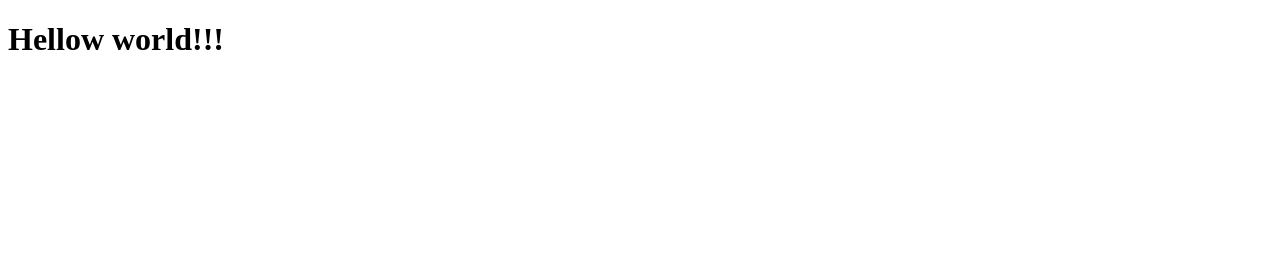
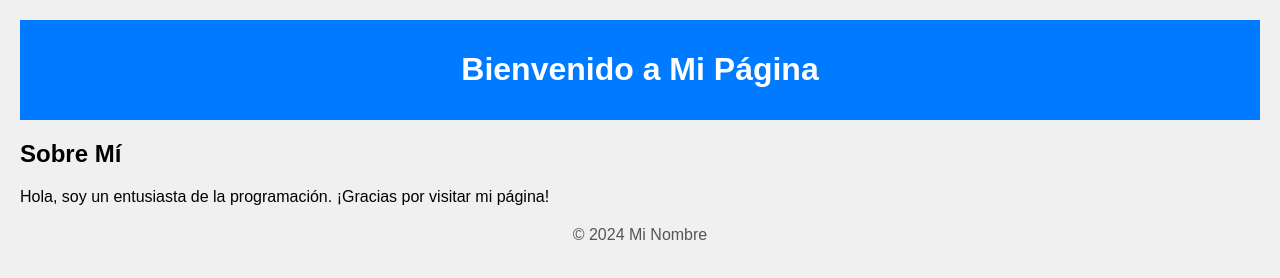
Before and after one commit to ramipizarro/infinito-vs-20000, a plain HTML site: page index.html in a window 1280 px wide. Drawn offline with Linux system fonts and the light colour scheme.

Commit message:
Update index.html

```diff
--- a/index.html
+++ b/index.html
@@ -1,12 +1,42 @@
 <!DOCTYPE html>
-<html lang="en">
+<html lang="es">
 <head>
     <meta charset="UTF-8">
-    <meta http-equiv="X-UA-Compatible" content="IE=edge">
     <meta name="viewport" content="width=device-width, initial-scale=1.0">
-    <title>Document</title>
+    <title>Mi Página en GitHub</title>
+    <style>
+        body {
+            font-family: Arial, sans-serif;
+            background-color: #f0f0f0;
+            margin: 0;
+            padding: 20px;
+        }
+        header {
+            background-color: #007BFF;
+            color: white;
+            padding: 10px 0;
+            text-align: center;
+        }
+        main {
+            margin: 20px 0;
+        }
+        footer {
+            text-align: center;
+            margin-top: 20px;
+            color: #555;
+        }
+    </style>
 </head>
 <body>
-    <h1>Hellow world!!!</h1>
+    <header>
+        <h1>Bienvenido a Mi Página</h1>
+    </header>
+    <main>
+        <h2>Sobre Mí</h2>
+        <p>Hola, soy un entusiasta de la programación. ¡Gracias por visitar mi página!</p>
+    </main>
+    <footer>
+        <p>&copy; 2024 Mi Nombre</p>
+    </footer>
 </body>
 </html>
```
